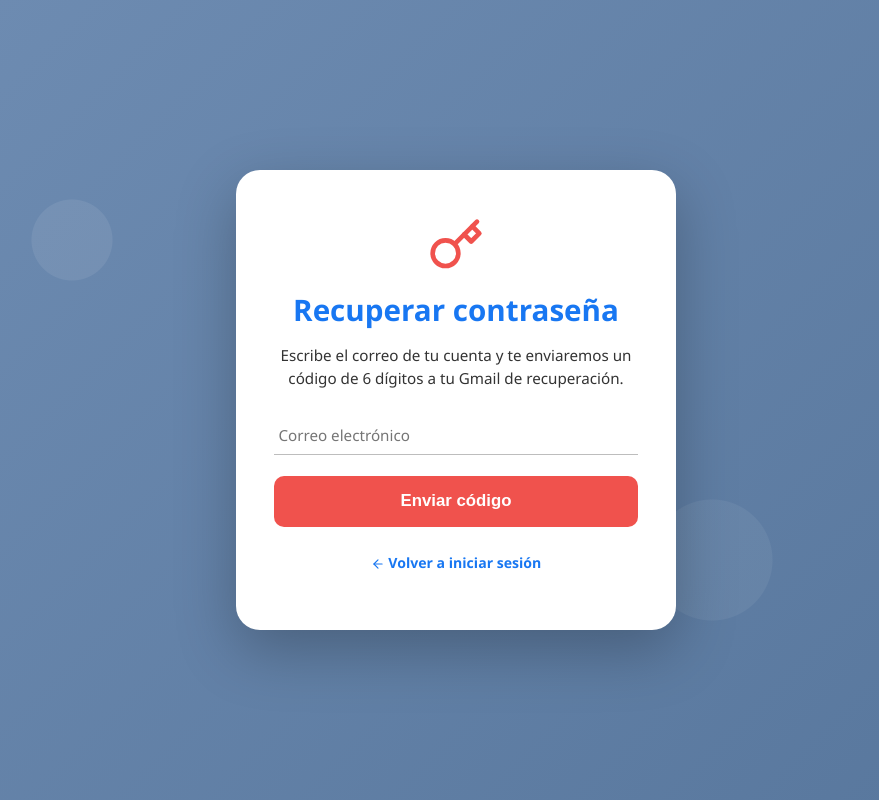
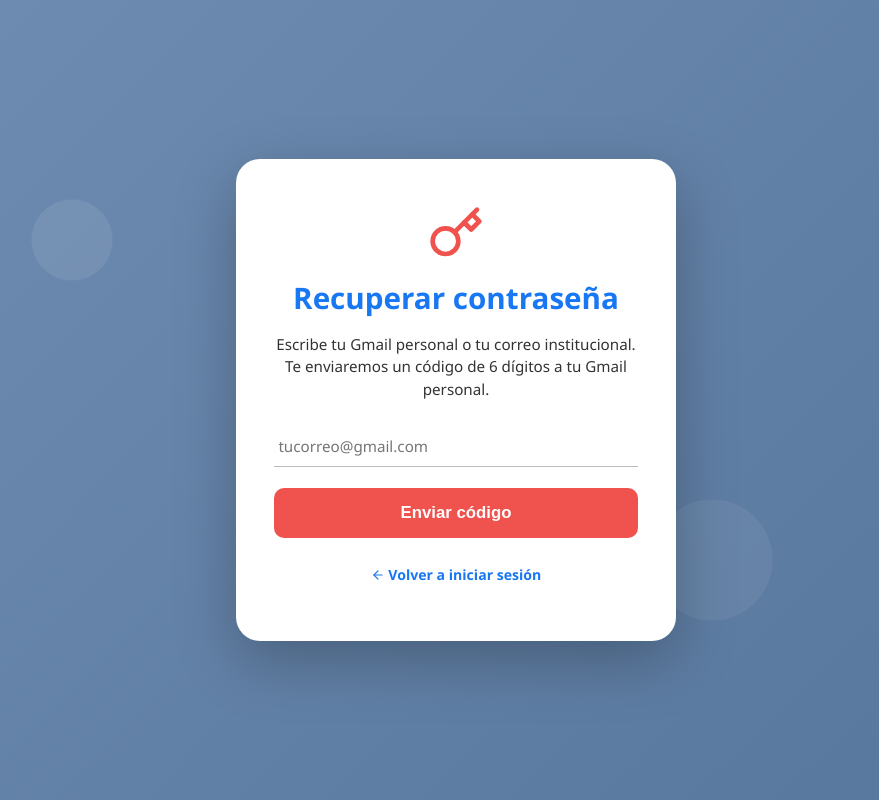
Before and after one commit to ciertoa18-commits/proyecto_comu_virtuales_frontend, an Angular app: page /recuperar in a window 1280 px wide. Shown: the whole page, without its empty margins (184-1063 px from the left). Built offline with nearby package versions, Linux system fonts and the light colour scheme.

Commit message:
Recuperar contrasena acepta el Gmail personal o el correo institucional

```diff
--- a/src/app/paginas/publico/recuperar.html
+++ b/src/app/paginas/publico/recuperar.html
@@ -5,18 +5,18 @@
     @if (error()) { <div class="alerta" role="alert">{{ error() }}</div> }
 
     @if (paso() === 1) {
-      <p class="auth-sub">Escribe el correo de tu cuenta y te enviaremos un código de 6 dígitos a tu Gmail de recuperación.</p>
+      <p class="auth-sub">Escribe tu Gmail personal o tu correo institucional. Te enviaremos un código de 6 dígitos a tu Gmail personal.</p>
       <form [formGroup]="formCorreo" (ngSubmit)="pedir()" novalidate>
         <div class="campo">
           <label for="recuperar-correo" class="sr-only">Correo electrónico</label>
-          <input id="recuperar-correo" type="email" autocomplete="username" placeholder="Correo electrónico" formControlName="correo" />
+          <input id="recuperar-correo" type="email" autocomplete="username" placeholder="tucorreo@gmail.com" formControlName="correo" />
           @if (errorCampo(formCorreo.controls.correo, msgCorreo); as m) { <small class="campo-error">{{ m }}</small> }
         </div>
         <button class="btn-login" type="submit" [disabled]="enviando()">{{ enviando() ? 'Enviando...' : 'Enviar código' }}</button>
       </form>
     } @else {
       @if (info()) { <div class="exito" role="status">{{ info() }}</div> }
-      <p class="auth-sub">Revisa la bandeja (y el spam) del Gmail que registraste para la cuenta <strong>{{ correo }}</strong>.</p>
+      <p class="auth-sub">Revisa la bandeja de entrada y el spam de tu Gmail personal.</p>
       <form [formGroup]="formClave" (ngSubmit)="cambiar()" novalidate>
         <label class="campo"><span>Código de 6 dígitos</span>
           <input type="text" inputmode="numeric" maxlength="6" autocomplete="one-time-code" placeholder="000000" formControlName="codigo" />
--- a/src/app/paginas/publico/recuperar.ts
+++ b/src/app/paginas/publico/recuperar.ts
@@ -2,7 +2,6 @@ import { Component, inject, signal } from '@angular/core';
 import { FormBuilder, ReactiveFormsModule, Validators } from '@angular/forms';
 import { Router, RouterLink } from '@angular/router';
 import { CuentaApi } from '../../core/api/cuenta.api';
-import { PATRON_CORREO } from '../../core/modelos';
 import { errorCampo, textoError } from '../../core/util/errores';
 import { Icono } from '../../shared/icono';
 import { mismasClaves } from './registro';
@@ -23,8 +22,8 @@ export class Recuperar {
   protected readonly enviando = signal(false);
   protected readonly errorCampo = errorCampo;
 
-  protected readonly msgCorreo = 'Escribe tu correo institucional (@perueduca.pe o @minedu.gob.pe).';
-  protected readonly formCorreo = this.fb.nonNullable.group({ correo: ['', [Validators.required, Validators.pattern(PATRON_CORREO)]] });
+  protected readonly msgCorreo = 'Escribe un correo válido, por ejemplo tucorreo@gmail.com.';
+  protected readonly formCorreo = this.fb.nonNullable.group({ correo: ['', [Validators.required, Validators.email, Validators.maxLength(150)]] });
   protected readonly formClave = this.fb.nonNullable.group(
     {
       codigo: ['', [Validators.required, Validators.pattern(/^[0-9]{6}$/)]],
```
Also changed, not shown: 1 other file (tests, documents, lock files or other folders).
